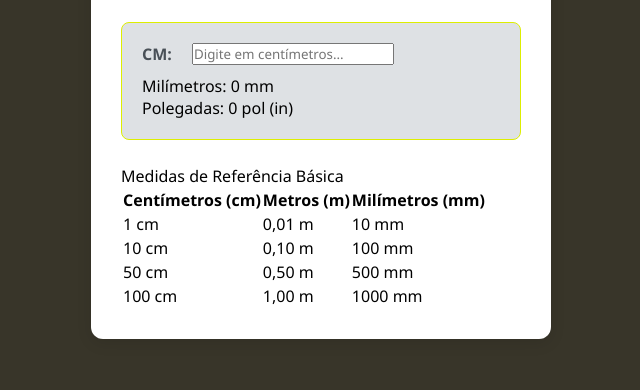
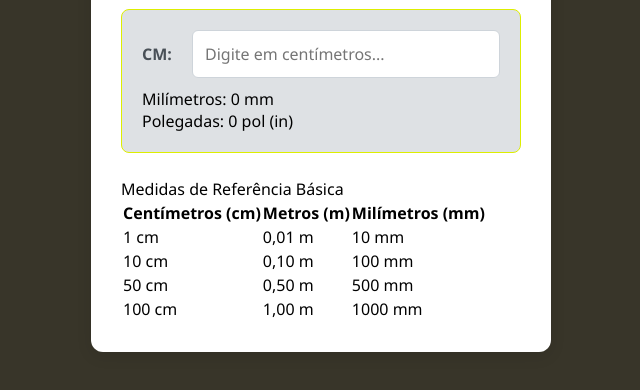
Before and after one commit to AgnaldoSouza47/conversor, a plain HTML site: page index.html in a window 1280 px wide. Shown: the part 298-688 px from the top of the page, without its empty margins (319-959 px from the left). Drawn offline with Linux system fonts and the light colour scheme.

Commit message:
estilizando input focus

```diff
--- a/css/conversor.css
+++ b/css/conversor.css
@@ -88,3 +88,16 @@ label.legenda-input {
     color: #495057;
     width: 40px;
 }
+input[type="number"] {
+    flex: 1;
+    padding: 12px;
+    border: 1px solid #ced4da;
+    border-radius: 6px;
+    font-size: 1rem;
+    outline: none;
+    transition: border-color 0.2s;
+}
+
+input[type="number"]:focus {
+    border-color: #0d6efd;
+}
```
